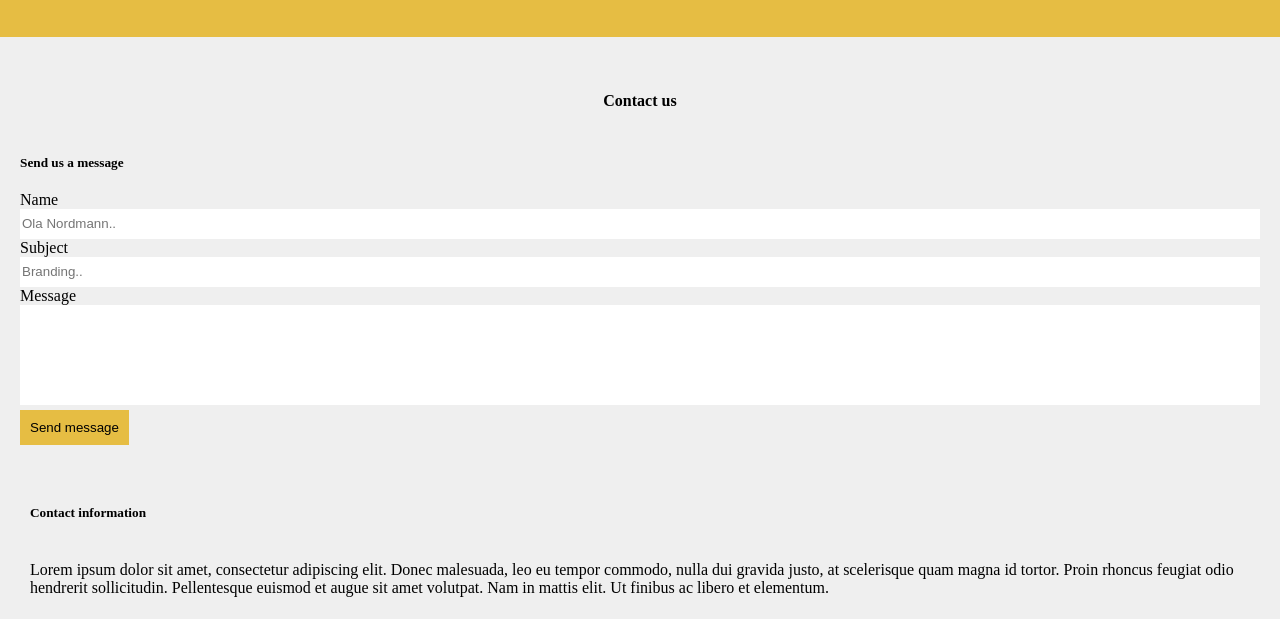
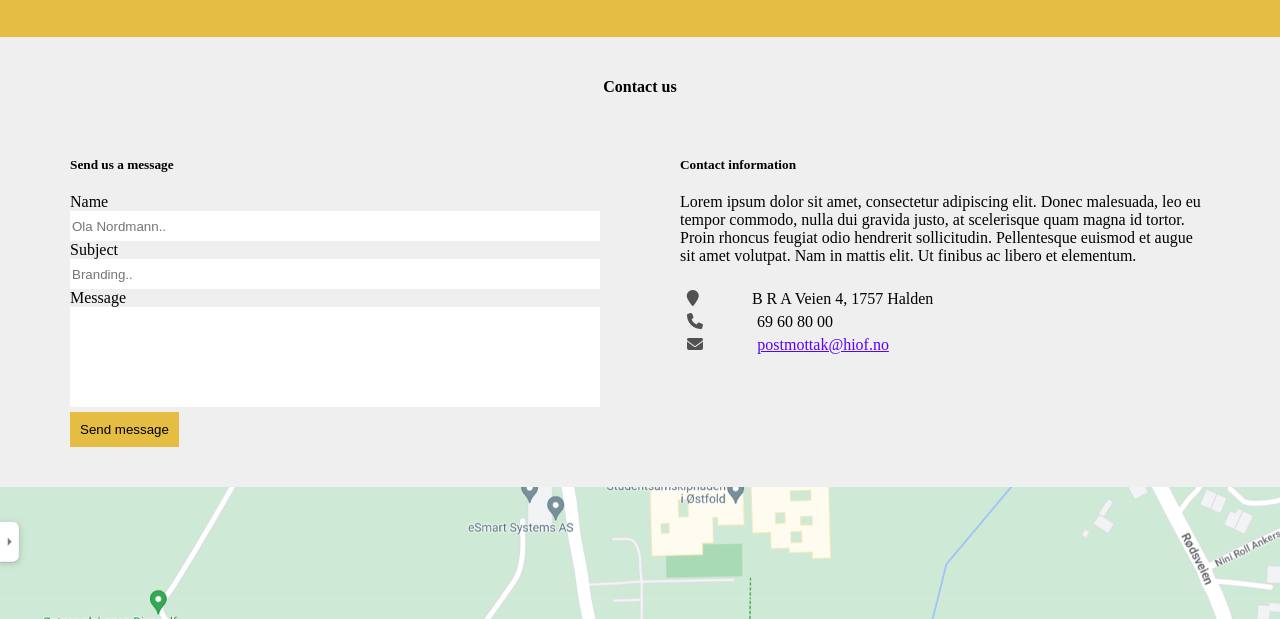
Before and after one commit to Vildedr/Eksamen2023, a plain HTML site: page about.html in a window 1280 px wide. Shown: the part 1094-1713 px from the top of the page. Drawn offline with Linux system fonts and the light colour scheme.

Commit message:
Siden før jeg prøver map

```diff
--- a/about.html
+++ b/about.html
@@ -62,8 +62,11 @@
                         <img src="img/logo3.png" alt="The logo of a client">
                     </article>
                 </section>
+                <section id="gray-bakgrunn-overskrift">
+                    <h4>Contact us</h4>
+                </section>
+                <section id="flex-desktop">
                     <section id="gray-bakgrunn">
-                    <h4>Contact us</h4>
                         <article>
                             <h5>Send us a message</h5>
                             <!--textarea-->
@@ -96,6 +99,7 @@
                             <p id="e-post">postmottak@hiof.no</p>
                         </article>
                     </section>
+                </section>
                 <section>
                     <img src="img/map.png" alt="A map over the following location: B R A Veien 4, 1757 Halden" id="map">
                 </section>
--- a/css/style.css
+++ b/css/style.css
@@ -268,14 +268,15 @@ header nav ul li a{
     margin: 20px;
 }
 
+#gray-bakgrunn-overskrift{
+    background-color: rgb(239, 239, 239);
+    padding: 20px;
+    text-align: center;
+}
+
 #gray-bakgrunn{
     background-color: rgb(239, 239, 239);
     padding: 10px 0 10px 0;
-}
-
-#gray-bakgrunn h4{
-    text-align: center;
-    margin: 45px 20px 45px 20px;
 }
 
 #gray-bakgrunn h5{
@@ -589,6 +590,47 @@ footer ul li a{
         justify-content: space-evenly;
         margin: 0 100px 0 100px;
     }
+
+    #flex-desktop{
+        display: flex;
+        flex-direction: row;
+    }
+
+    #gray-bakgrunn-overskrift{
+        background-color: rgb(239, 239, 239);
+        padding: 20px;
+    }
+
+    #gray-bakgrunn{
+        padding: 20px 20px 20px 50px;
+        flex: 1 1 0;
+    }
+
+    #contact-info-bakgrunn{
+        flex: 1 1 0;
+        padding: 20px 50px 20px 20px;
+    }
+
+    #flexboks9 h5{
+        margin: 0 20px 0 20px;
+    }
+
+    #adresse{
+        max-width: 300px;
+    }
+
+    #tlf{
+        max-width: 200px;
+    }
+
+    #mail{
+        max-width: 256px;
+    }
+
+    #map{
+        height: 150px;
+        object-fit: cover;
+    }
     /**SLUTT**/
 
     footer{
```
Lines whose indentation alone changed are shown as unchanged.
